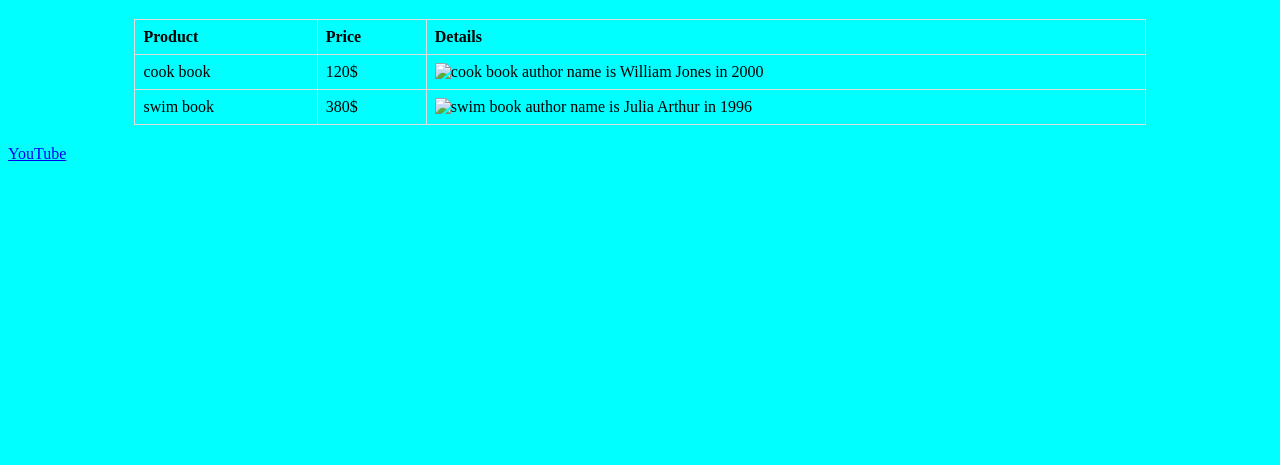
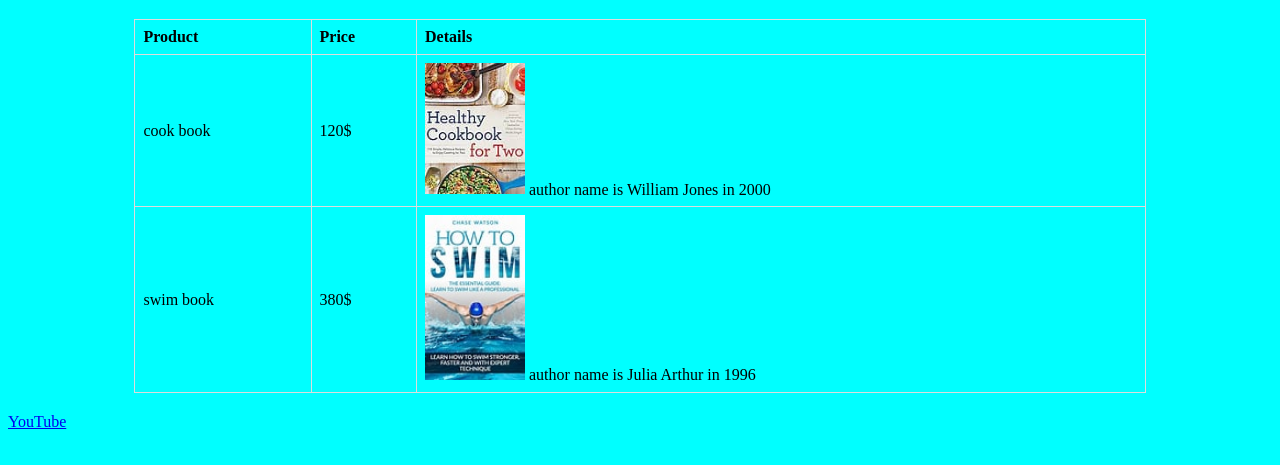
Before and after one commit to DeveloperAya49/Main, a plain HTML site: page Selling.html in a window 1280 px wide. Shown: the part 61-526 px from the top of the page. Drawn offline with Linux system fonts and the light colour scheme.

Commit message:
Update Selling.html

```diff
--- a/Selling.html
+++ b/Selling.html
@@ -60,7 +60,7 @@ img{
       120$
     </td>
     <td>
-      <img src ="" alt="cook book">
+      <img src ="CB.jpeg" alt="cook book">
          author name is William Jones
       in 2000
     </td>
@@ -73,7 +73,7 @@ img{
       380$
     </td>
     <td>
-      <img src ="" alt="swim book">
+      <img src ="SB.jpeg" alt="swim book">
       author name is Julia Arthur
       in 1996
     </td>
```
